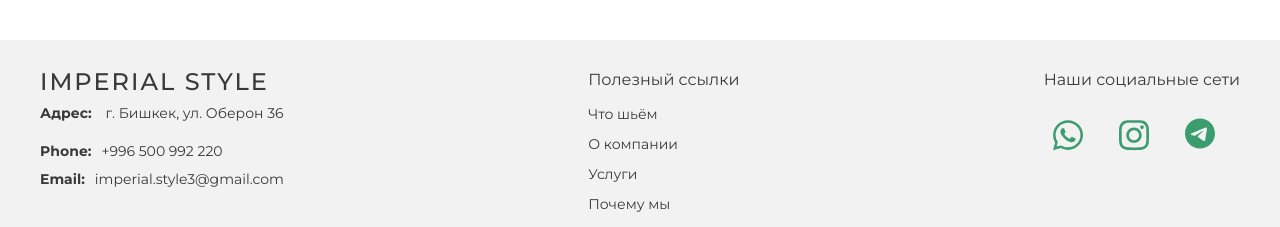
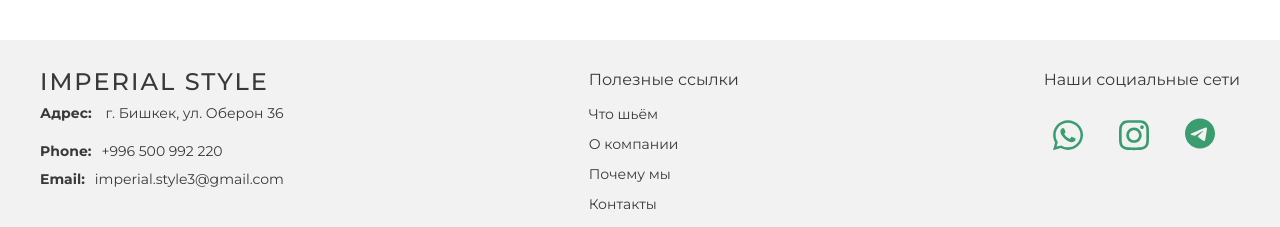
Before and after one commit to baiyastan/new-collection, a React (Create React App) app: page / in a window 1280 px wide. Shown: the part 2439-2666 px from the top of the page. Built offline with nearby package versions, Linux system fonts and the light colour scheme.

Commit message:
change footer text

```diff
--- a/src/components/footer/Footer.jsx
+++ b/src/components/footer/Footer.jsx
@@ -38,16 +38,13 @@ function Footer() {
           </a>
         </div>
         <div className="footer-menu">
-          <div className="footer-link">Полезный ссылки</div>
+          <div className="footer-link">Полезные ссылки</div>
           <div className="menu-link">
             <Link onClick={handleClick} to="/">
               Что шьём
             </Link>
             <Link onClick={handleClick} to="/о компании">
               О компании
-            </Link>
-            <Link onClick={handleClick} to="/услуги">
-              Услуги
             </Link>
             <Link onClick={handleClick} to="/почему мы">
               Почему мы
```
